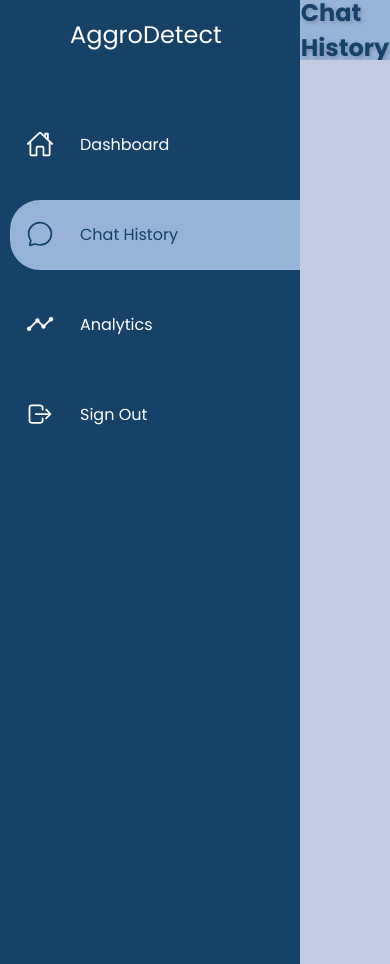
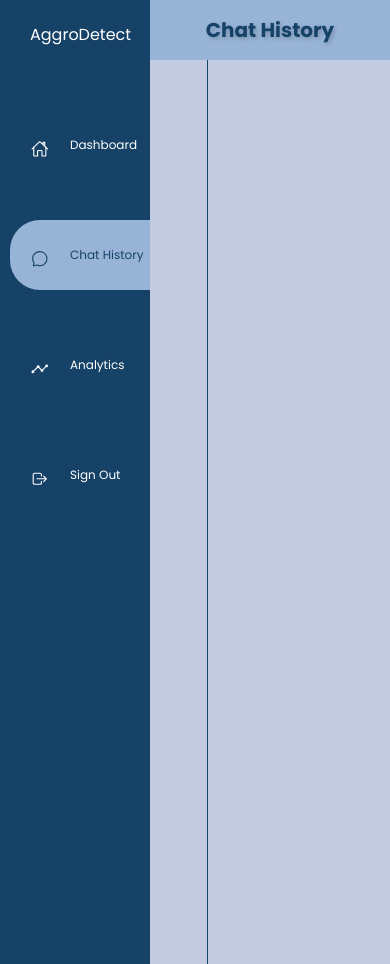
Before and after one commit to SewminaFernando/AggroDetect, a Flask app: page /chat_history in a window 390 px wide. Run offline with Flask 3, Linux system fonts and the light colour scheme; data that the repository does not hold is empty; parts of the project's set-up code (start-up, migrations or seed data) failed here and were passed over.

Commit message:
Responsive chat history page

```diff
--- a/interface/static/CSS/test.css
+++ b/interface/static/CSS/test.css
@@ -302,3 +302,106 @@
     .navigation ul li.active.hovered a::after {
       content: none;
     }
+  @media only screen and (max-width: 1025px) {
+    .navigation {
+      width: 200px;
+    }
+    .navigation.active {
+      width: 40px;
+    }
+    .navigation ul li {
+      margin-bottom: 30px;
+    }
+    .navigation ul li a .icon ion-icon {
+      font-size: 1.5rem;
+    }
+    .navigation ul li a .logo {
+      margin-left: 28px;
+      font-size: large;
+    }
+    .main-container {
+      width: 1000px;
+      margin-left: 200px;
+    }
+    .main-container .right-container {
+      width: 100%;
+      height: 100%;
+      flex: 100%;
+      margin-right: 160px;
+    }
+    .header h4 {
+      margin-left: 200px;
+      font-size: 24px;
+    }
+  }
+  @media only screen and (max-width: 769px) {
+    .navigation {
+      width: 180px;
+    }
+    .navigation.active {
+      width: 35px;
+    }
+    .navigation ul li {
+      margin-bottom: 30px;
+    }
+    .navigation ul li a .icon ion-icon {
+      font-size: 1.3rem;
+    }
+    .navigation ul li a .logo {
+      margin-left: 15px;
+      font-size: large;
+    }
+    .navigation ul li a .title{
+      font-size: 15px;
+    }
+    .main-container {
+      width: 1000px;
+      margin-left: 180px;
+    }
+    .main-container .right-container {
+      width: 100%;
+      height: 100%;
+      flex: 100%;
+      margin-right: 160px;
+    }
+    .header h4 {
+      margin-left: 180px;
+      font-size: 22px;
+    }
+  }
+  @media only screen and (max-width: 731px) {
+    .navigation {
+      width: 150px;
+    }
+    .navigation.active {
+      width: 40px;
+    }
+    .navigation ul li {
+      margin-bottom: 40px;
+    }
+    .navigation ul li a .icon ion-icon {
+      font-size: 1.1rem;
+    }
+    .navigation ul li a .logo {
+      margin-left: 10px;
+      font-size: medium;
+    }
+    .navigation ul li a .title{
+      font-size: 12px;
+      padding-left: 0px;
+    }
+    .main-container {
+      width: 1000px;
+      margin-left: 150px;
+    }
+    .main-container .right-container {
+      width: 100%;
+      height: 100%;
+      flex: 100%;
+      margin-right: 140px;
+    }
+    .header h4 {
+      margin-left: 150px;
+      font-size: 20px;
+    }
+  }
```
